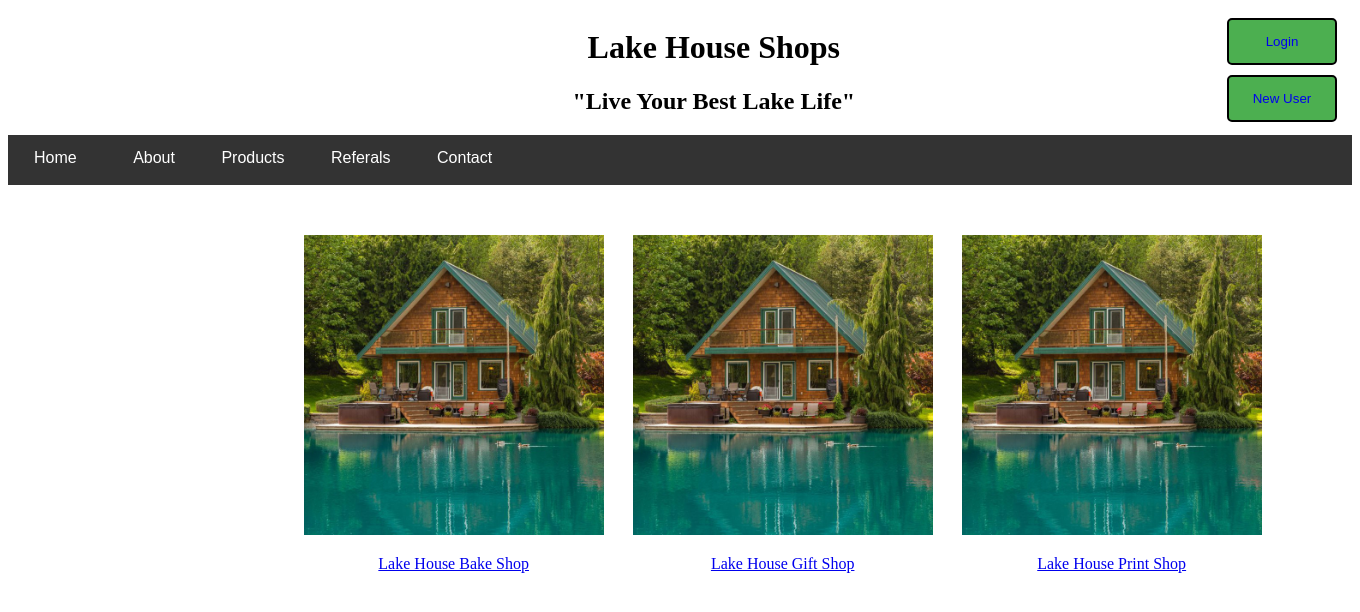
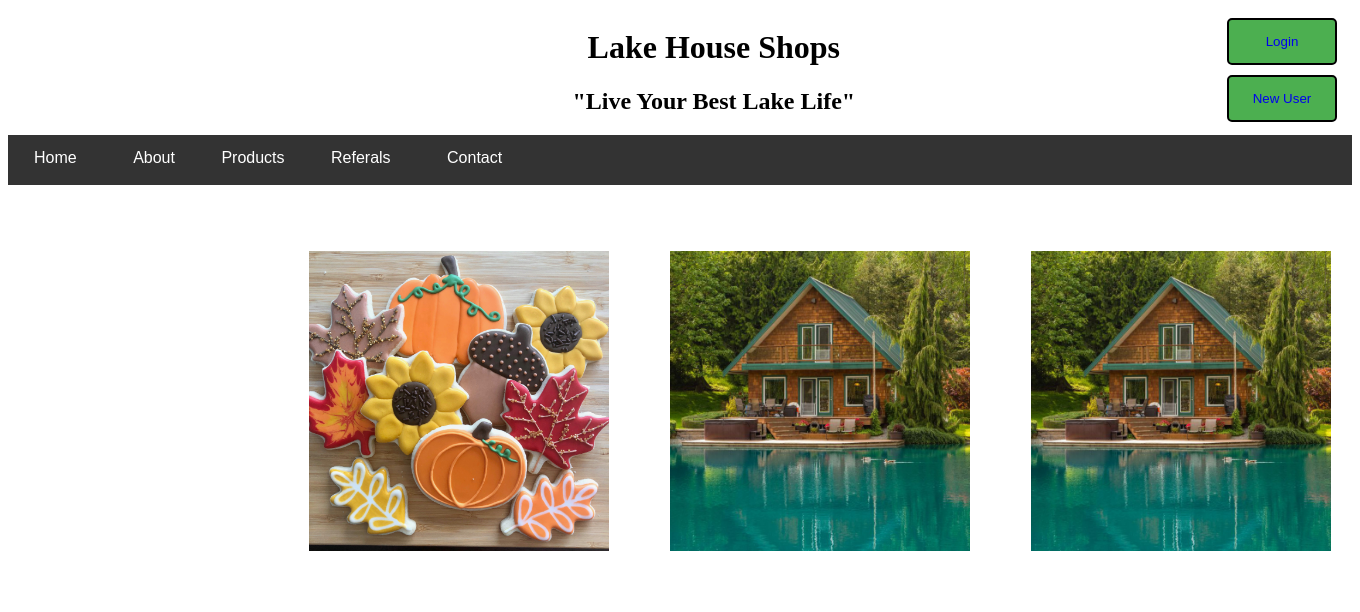
Before and after one commit to merickson51293/Lake_House, a Django app: page / in a window 1360 px wide. Shown: the top 612 px of the page. Run offline with Django 3.2, Linux system fonts and the light colour scheme.

Commit message:
added and changed things on the home page

```diff
--- a/Lake_App/static/style.css
+++ b/Lake_App/static/style.css
@@ -196,16 +196,53 @@
       }
     }
 
-#homeimg{
-  width: 300px;
-  padding-top: 50px;
-}
+    .container {
+      position: relative;
+      width: 50%;
+    }
+
+    .image {
+      display: inline-block;
+      width: 300px;
+      height: auto;
+    }
+
+    .overlay {
+      position: absolute;
+      top: 0;
+      bottom: 0;
+      left: 0;
+      right: 0;
+      height: 100%;
+      width: 330px;
+      opacity: 0;
+      transition: .5s ease;
+      background-color: #008CBA;
+    }
+
+    .container:hover .overlay {
+      opacity: .75;
+    }
+
+    .text {
+      color: white;
+      font-size: 20px;
+      position: absolute;
+      top: 50%;
+      left: 50%;
+      -webkit-transform: translate(-50%, -50%);
+      -ms-transform: translate(-50%, -50%);
+      transform: translate(-50%, -50%);
+      text-align: center;
+    }
 
 #bakeshop{
   display: inline-block;
   text-align: center;
   margin-right: 25px;
 }
+
+
 
 #giftshop{
   display: inline-block;
@@ -221,6 +258,6 @@
 }
 
 #button{
-  margin-left: 22%;
-  /* padding: 50px; */
+  margin-left: 15%;
+  padding-top: 50px;
 }
--- a/Lake_App/templates/index.html
+++ b/Lake_App/templates/index.html
@@ -41,37 +41,41 @@
                 <div class="referals">
                     <a href="referals.html">Referals</a>
                 </div>
-                <div class="dropdown">
-                    <button class="dropbtn">Contact
-                      <i class="fa fa-caret-down"></i>
-                    </button>
-                    <div class="dropdown-content">
-                      <a href="#">Link 1</a>
-                      <a href="#">Link 2</a>
-                      <a href="#">Link 3</a>
-                    </div>
+                <div class="contact">
+                    <a href="contact.html">Contact</a>
                 </div>
             </div>
             <div id="button">
                 <div id="bakeshop">
                     <a href="/bakeshophome">
-                    <img id="homeimg" src="{% static 'lakehouse.jpg' %}" alt="Bake Shop">
-                </br>
-                    <p>Lake House Bake Shop</p></a>
+                        <div class="container">
+                            <img src="{% static 'fall.jpeg' %}" alt="Bake Shop" class="image">
+                            <div class="overlay">
+                              <div class="text">Lake House Bake Shop</div>
+                            </div>
+                        </div>
+                    </a>
                 </div>
                 <div id="giftshop">
                     <a href="/giftshophome">
-                    <img id="homeimg" src="{% static 'lakehouse.jpg' %}" alt="Gift Shop">
-                </br>
-                    <p>Lake House Gift Shop</p></a>
+                        <div class="container">
+                            <img src="{% static 'lakehouse.jpg' %}" alt="Bake Shop" class="image">
+                            <div class="overlay">
+                              <div class="text">Lake House Gift Shop</div>
+                            </div>
+                        </div>
+                    </a>
                 </div>
                 <div id="printshop">
                     <a href="/printshophome">
-                    <img id="homeimg" src="{% static 'lakehouse.jpg' %}" alt="Print Shop">
-                </br>
-                    <p>Lake House Print Shop</p></a>
+                        <div class="container">
+                            <img src="{% static 'lakehouse.jpg' %}" alt="Bake Shop" class="image">
+                            <div class="overlay">
+                              <div class="text">Lake House Print Shop</div>
+                            </div>
+                        </div>
+                    </a>
                 </div>
-            </div>
         </div>
     </body>
 </html>
```
Also changed, not shown: Lake_App/static/fall.jpeg (added), 2 other files.
